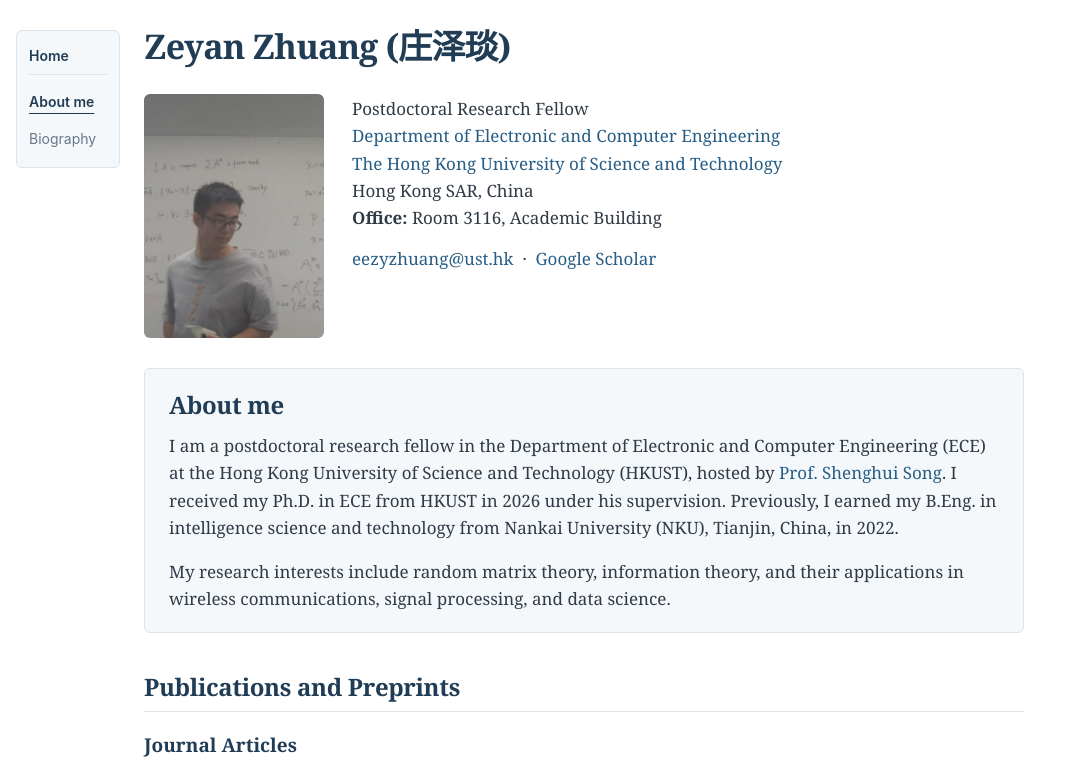
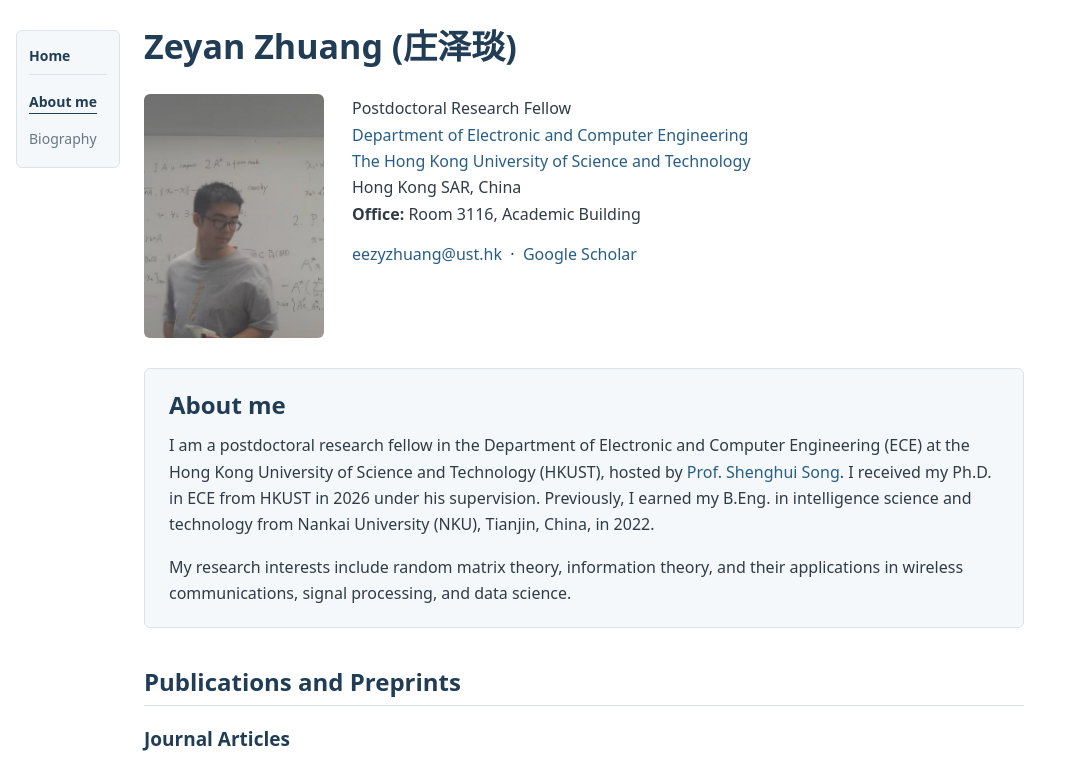
Before and after one commit to zeyan-zhuang/zeyan-zhuang.github.io, a plain HTML site: page index.html in a window 1280 px wide. Shown: the top 762 px of the page, without its empty margins (0-1071 px from the left). Drawn offline with nearby package versions, Linux system fonts and the light colour scheme; some packages are replaced by stand-ins of ours.

Commit message:
update publication

```diff
--- a/index.html
+++ b/index.html
@@ -108,6 +108,11 @@ in <i>Proc. IEEE Wireless Commun. Netw. Conf. (WCNC)</i>, Dubai, UAE, Apr. 2024,
 </ol>
 <h3>Preprints and Manuscripts</h3>
 <ol>
+<li><p><b>Spatial Retransmission for Pinching-Antenna HARQ: Reliability Analysis and Position Optimization</b> <br />
+Q. Wang, Y. Wang, J. Yang, <b>Z. Zhuang</b>, S. Li, S. Song, X. Ma, and L. Song, <br />
+submitted to <i>IEEE J. Sel. Areas Commun.</i>, Oct. 30, 2026.
+</p>
+</li>
 <li><p><b>A Unified Framework for Characterizing General MIMO Channels</b> <br />
 <b>Z. Zhuang</b>, A. Tang, X. Zhang, D. Xu, and S. Song, <br />
 submitted to <i>IEEE Trans. Inf. Theory</i>, Oct. 2026. <a href="https://arxiv.org/abs/2610.08932" target="_blank" rel="noopener noreferrer">[arXiv]</a>
--- a/jemdoc.css
+++ b/jemdoc.css
@@ -7,6 +7,7 @@
   --link: #285e86;
   --muted: #687786;
   --rule: #dce3e9;
+  --font-sans: system-ui, -apple-system, "Segoe UI", Roboto, Arial, sans-serif;
 }
 
 * {
@@ -21,9 +22,9 @@ body {
   margin: 0;
   background: #fff;
   color: var(--text);
-  font-family: Georgia, "Times New Roman", serif;
-  font-size: 17px;
-  line-height: 1.6;
+  font-family: var(--font-sans);
+  font-size: 16px;
+  line-height: 1.65;
 }
 
 .skip-link {
@@ -69,7 +70,7 @@ body {
   border: 1px solid var(--rule);
   border-radius: 6px;
   background: #f5f8fb;
-  font-family: -apple-system, BlinkMacSystemFont, "Segoe UI", sans-serif;
+  font-family: var(--font-sans);
   font-size: 14px;
   line-height: 1.5;
 }
@@ -119,14 +120,14 @@ body {
 
 h1, h2, h3 {
   color: var(--heading);
-  font-weight: 600;
+  font-weight: 700;
   line-height: 1.3;
 }
 
 h1 {
   margin: 0;
   font-size: 34px;
-  letter-spacing: -0.025em;
+  letter-spacing: normal;
   word-break: keep-all;
 }
 
@@ -135,7 +136,7 @@ h2 {
   padding-bottom: 8px;
   border-bottom: 1px solid var(--rule);
   font-size: 24px;
-  letter-spacing: -0.015em;
+  letter-spacing: normal;
 }
 
 h3 {
```
Also changed, not shown: 1 other file.
